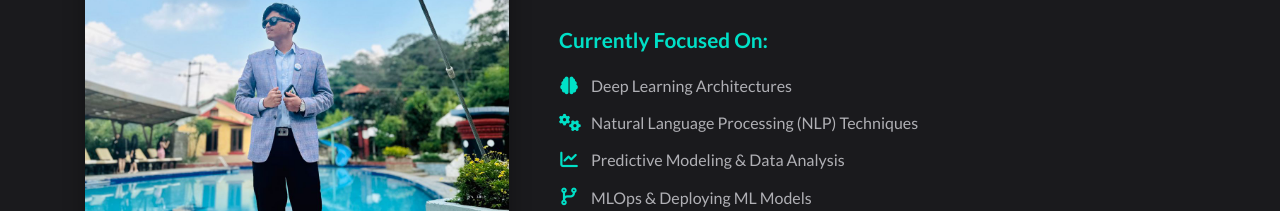
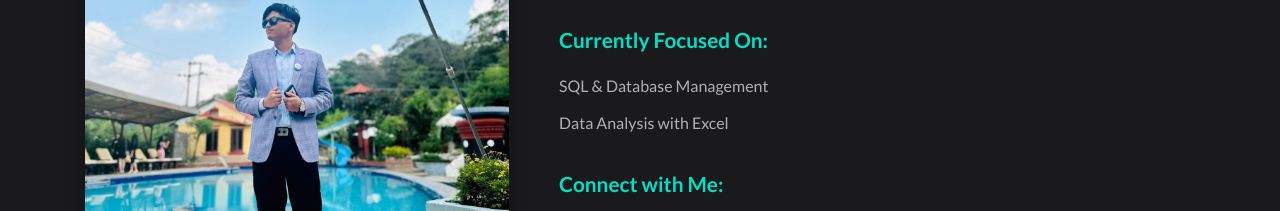
Before and after one commit to MirajB1/Personal_website, a plain HTML site: page index.html in a window 1280 px wide. Shown: the part 1202-1413 px from the top of the page. Drawn offline with Linux system fonts and the light colour scheme.

Commit message:
sql_added

```diff
--- a/index.html
+++ b/index.html
@@ -82,12 +82,10 @@
                             My journey includes hands-on experience in organizing hackathons and contributing to innovative project development. I am driven by a curiosity for problem-solving, a love for coding, and a commitment to staying at the forefront of technological advancements, particularly within AI and ML.
                         </p>
                         <h4>Currently Focused On:</h4>
-                        <ul>
-                            <li><i class="fas fa-brain"></i> Deep Learning Architectures</li>
-      <li><i class="fas fa-cogs"></i> Natural Language Processing (NLP) Techniques</li>
-                            <li><i class="fas fa-chart-line"></i> Predictive Modeling & Data Analysis</li>
-                            <li><i class="fas fa-code-branch"></i> MLOps & Deploying ML Models</li>
-                       </ul>
+<ul>
+  <li>SQL & Database Management</li>
+  <li>Data Analysis with Excel</li>
+</ul>
                         <div class="connect-links">
                       <h4>Connect with Me:</h4>
                             <a href="https://www.linkedin.com/in/miraj-bhattarai-1122b6265/" target="_blank" rel="noopener noreferrer"><i class="fab fa-linkedin"></i> LinkedIn</a>
```
